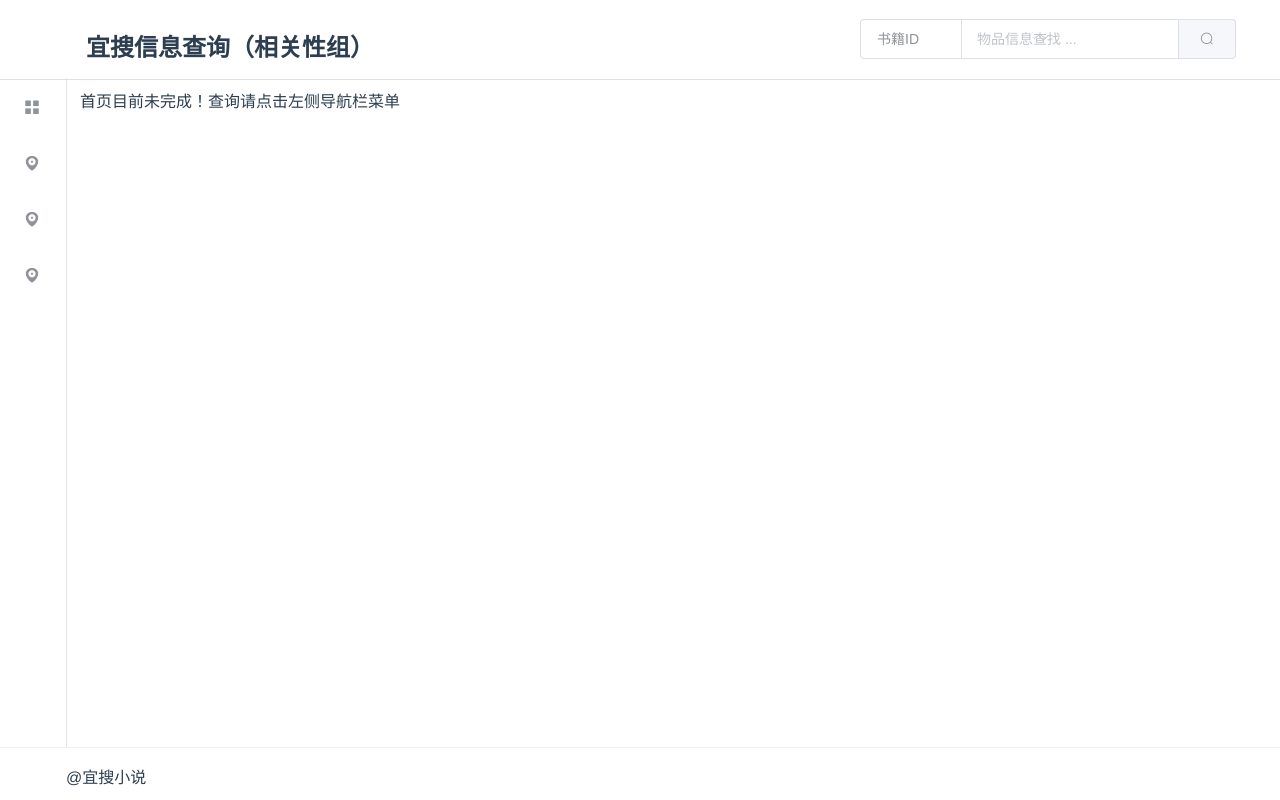
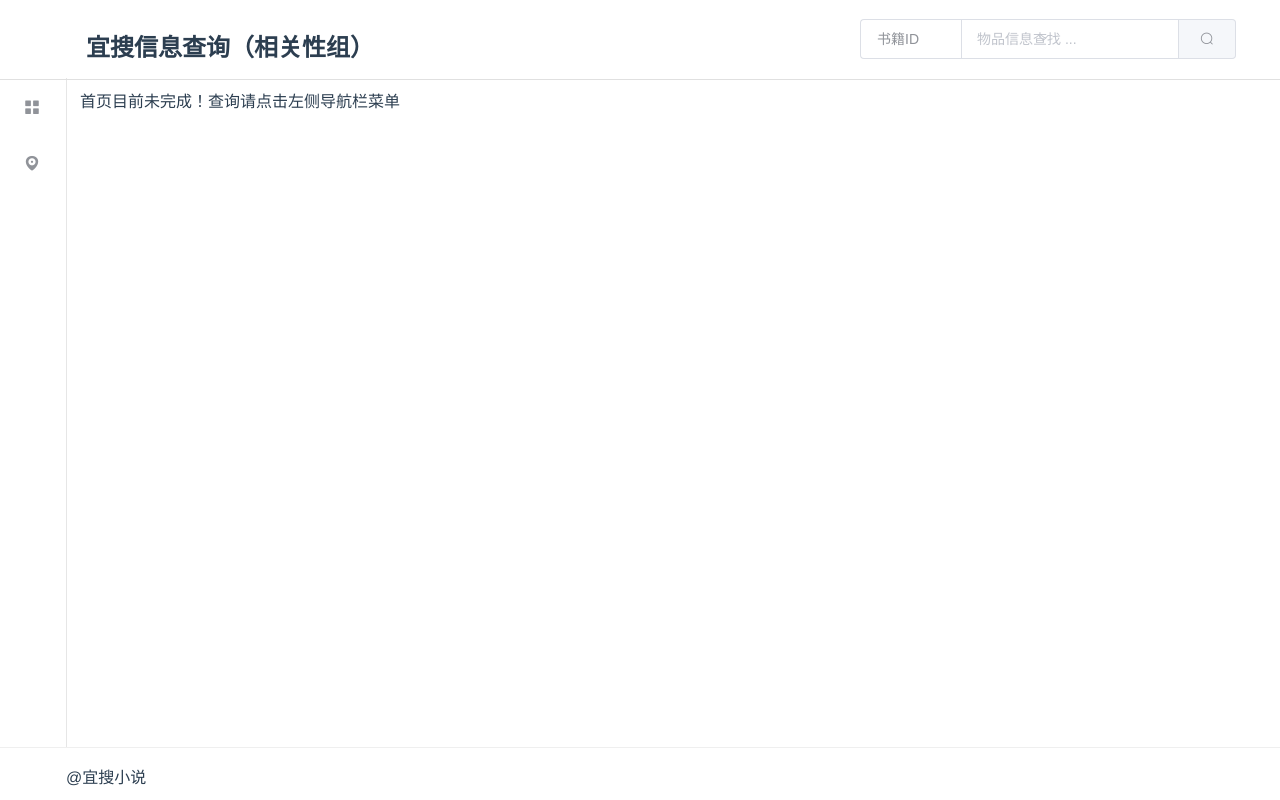
Before and after one commit to dingjingmaster/easou-web, a Vue app: page / in a window 1280 px wide. Built offline with nearby package versions, Linux system fonts and the light colour scheme.

Commit message:
优化速度

```diff
--- a/src/components/MainMenu.vue
+++ b/src/components/MainMenu.vue
@@ -17,25 +17,25 @@
     </el-submenu>
     <!-- 导航2 -- 结束 -->
     <!-- 导航3 -- 开始 -->
-    <el-submenu index="3">
-      <template slot="title">
-        <i class="el-icon-location"></i>
-        <span>阅读相关统计</span>
-      </template>
-      <router-link to="/read_event_c/"><el-menu-item index="3-1">书籍阅读章节统计</el-menu-item></router-link>
-      <router-link to="/read_event_u/"><el-menu-item index="3-2">书籍阅读用户统计</el-menu-item></router-link>
-      <router-link to="/read_event_b/"><el-menu-item index="3-3">书籍阅读书籍统计</el-menu-item></router-link>
-      <router-link to="/main_retention/"><el-menu-item index="3-4">留存相关统计</el-menu-item></router-link>
-    </el-submenu>
+<!--    <el-submenu index="3">-->
+<!--      <template slot="title">-->
+<!--        <i class="el-icon-location"></i>-->
+<!--        <span>阅读相关统计</span>-->
+<!--      </template>-->
+<!--      <router-link to="/read_event_c/"><el-menu-item index="3-1">书籍阅读章节统计</el-menu-item></router-link>-->
+<!--      <router-link to="/read_event_u/"><el-menu-item index="3-2">书籍阅读用户统计</el-menu-item></router-link>-->
+<!--      <router-link to="/read_event_b/"><el-menu-item index="3-3">书籍阅读书籍统计</el-menu-item></router-link>-->
+<!--      <router-link to="/main_retention/"><el-menu-item index="3-4">留存相关统计</el-menu-item></router-link>-->
+<!--    </el-submenu>-->
     <!-- 导航3 -- 开始 -->
     <!-- 导航4 -- 开始 -->
-    <el-submenu index="4">
-      <template slot="title">
-        <i class="el-icon-location"></i>
-        <span>用户类型统计</span>
-      </template>
-      <router-link to="/main_user_type/"><el-menu-item index="4-1">用户类型相关统计</el-menu-item></router-link>
-    </el-submenu>
+<!--    <el-submenu index="4">-->
+<!--      <template slot="title">-->
+<!--        <i class="el-icon-location"></i>-->
+<!--        <span>用户类型统计</span>-->
+<!--      </template>-->
+<!--      <router-link to="/main_user_type/"><el-menu-item index="4-1">用户类型相关统计</el-menu-item></router-link>-->
+<!--    </el-submenu>-->
     <!-- 导航4 -- 结束 -->
     <!-- -->
   </el-menu>
--- a/src/pages/MainExhibit.vue
+++ b/src/pages/MainExhibit.vue
@@ -385,7 +385,7 @@ export default {
           background: 'rgba(0, 0, 0, 0.6)'
         })
         axios({
-          url: 'http://127.0.0.1/exhibit',
+          url: 'http://10.26.24.87::32000/exhibit',
           method: 'post',
           data: request,
           headers: {
```
Also changed, not shown: 6 other files (tests, documents, lock files or other folders).
